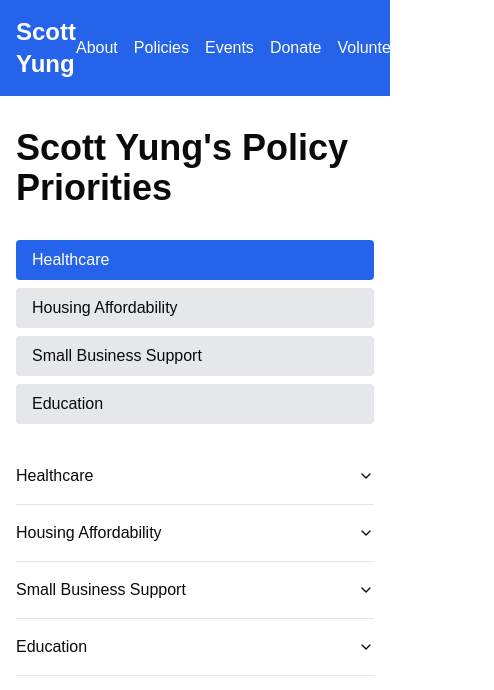
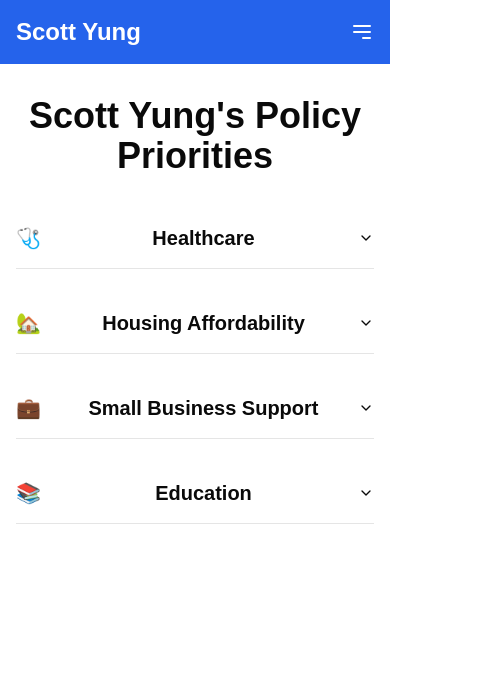
Before and after one commit to shreytalreja25/scott-yung-campaign, a Next.js app: page /policies in a window 390 px wide. Shown: the top 690 px of the page, 494 px wide, since content can reach past the window. Built offline with nearby package versions, Linux system fonts and the light colour scheme.

Commit message:
Fixed tabs

```diff
--- a/app/about/page.tsx
+++ b/app/about/page.tsx
@@ -9,7 +9,7 @@ export default function AboutPage() {
       <h1 className="text-4xl font-bold mb-8 text-center">About Scott Yung</h1>
 
       {/* Main Content */}
-      <div className="flex flex-col md:flex-row items-start justify-between md:space-x-8 mb-10">
+      <div className="flex flex-col md:flex-row items-center justify-between md:space-x-8 mb-10">
         {/* Image Section */}
         <Image
           src="/placeholder.jpg"
--- a/app/layout.tsx
+++ b/app/layout.tsx
@@ -1,36 +1,79 @@
+'use client';
+
 import Link from 'next/link';
 import './globals.css';
+import { useState } from 'react';
 
 export default function RootLayout({
   children,
 }: Readonly<{
   children: React.ReactNode;
 }>) {
+  const [isMenuOpen, setIsMenuOpen] = useState(false);
+
   return (
     <html lang="en">
       <body>
         <header className="bg-blue-600 text-white p-4">
           <nav className="container mx-auto flex justify-between items-center">
+            {/* Logo */}
             <Link href="/" className="text-2xl font-bold">
               Scott Yung
             </Link>
-            <div className="space-x-4">
-              <Link href="/about" className="hover:underline">
+
+            {/* Hamburger Menu (Mobile View) */}
+            <button
+              className="block md:hidden focus:outline-none"
+              onClick={() => setIsMenuOpen(!isMenuOpen)}
+              aria-label="Toggle Navigation"
+            >
+              <svg
+                className="w-6 h-6"
+                fill="none"
+                stroke="currentColor"
+                viewBox="0 0 24 24"
+                xmlns="http://www.w3.org/2000/svg"
+              >
+                {isMenuOpen ? (
+                  <path
+                    strokeLinecap="round"
+                    strokeLinejoin="round"
+                    strokeWidth="2"
+                    d="M6 18L18 6M6 6l12 12"
+                  />
+                ) : (
+                  <path
+                    strokeLinecap="round"
+                    strokeLinejoin="round"
+                    strokeWidth="2"
+                    d="M4 6h16M4 12h16m-7 6h7"
+                  />
+                )}
+              </svg>
+            </button>
+
+            {/* Navigation Links */}
+            <div
+              className={`${
+                isMenuOpen ? 'block' : 'hidden'
+              } md:flex md:items-center space-y-4 md:space-y-0 md:space-x-4 mt-4 md:mt-0`}
+            >
+              <Link href="/about" className="hover:underline block md:inline-block">
                 About
               </Link>
-              <Link href="/policies" className="hover:underline">
+              <Link href="/policies" className="hover:underline block md:inline-block">
                 Policies
               </Link>
-              <Link href="/events" className="hover:underline">
+              <Link href="/events" className="hover:underline block md:inline-block">
                 Events
               </Link>
-              <Link href="/donate" className="hover:underline">
+              <Link href="/donate" className="hover:underline block md:inline-block">
                 Donate
               </Link>
-              <Link href="/volunteer" className="hover:underline">
+              <Link href="/volunteer" className="hover:underline block md:inline-block">
                 Volunteer
               </Link>
-              <Link href="/grievance" className="hover:underline">
+              <Link href="/grievance" className="hover:underline block md:inline-block">
                 Grievance
               </Link>
             </div>
--- a/app/policies/page.tsx
+++ b/app/policies/page.tsx
@@ -1,70 +1,74 @@
-'use client'
+'use client';
 
-import { useState } from 'react'
-import { Accordion, AccordionContent, AccordionItem, AccordionTrigger } from '@/components/ui/accordion'
+import { Accordion, AccordionContent, AccordionItem, AccordionTrigger } from '@/components/ui/accordion';
+import Image from 'next/image';
 
 export default function PoliciesPage() {
-  const [activePolicy, setActivePolicy] = useState('healthcare')
-
   const policies = [
     {
       id: 'healthcare',
       title: 'Healthcare',
       description: 'Improving access to quality care for all residents of Bennelong.',
-      details: 'Scott Yung is committed to enhancing healthcare services in Bennelong by advocating for increased funding for local hospitals, supporting mental health initiatives, and ensuring that every resident has access to affordable and high-quality medical care.'
+      details: 'Scott Yung is committed to enhancing healthcare services in Bennelong by advocating for increased funding for local hospitals, supporting mental health initiatives, and ensuring that every resident has access to affordable and high-quality medical care.',
+      icon: '🩺', // Icon for healthcare
+      image: '/placeholder.svg' // Placeholder image
     },
     {
       id: 'housing-affordability',
       title: 'Housing Affordability',
       description: 'Making housing more accessible and affordable in Sydney.',
-      details: "Scott's plan for housing affordability includes working with local councils to increase housing supply, supporting first-time homebuyers with targeted assistance programs, and advocating for policies that balance development with maintaining the character of our neighborhoods."
+      details: "Scott's plan for housing affordability includes working with local councils to increase housing supply, supporting first-time homebuyers with targeted assistance programs, and advocating for policies that balance development with maintaining the character of our neighborhoods.",
+      icon: '🏡', // Icon for housing
+      image: '/placeholder.svg' // Placeholder image
     },
     {
       id: 'small-business-support',
       title: 'Small Business Support',
       description: 'Reducing red tape and providing financial assistance to local businesses.',
-      details: 'Scott understands the challenges faced by small businesses. His policy includes streamlining bureaucratic processes, providing tax incentives for small business owners, and creating local business hubs to foster innovation and collaboration.'
+      details: 'Scott understands the challenges faced by small businesses. His policy includes streamlining bureaucratic processes, providing tax incentives for small business owners, and creating local business hubs to foster innovation and collaboration.',
+      icon: '💼', // Icon for small business
+      image: '/placeholder.svg' // Placeholder image
     },
     {
       id: 'education',
       title: 'Education',
       description: 'Enhancing funding for schools and programs for students in Bennelong.',
-      details: "Education is a cornerstone of Scott's campaign.He plans to fight for increased funding for public schools in Bennelong, support programs that prepare students for the jobs of the future, and work to make higher education more accessible and affordable for local residents."
+      details: "Education is a cornerstone of Scott's campaign. He plans to fight for increased funding for public schools in Bennelong, support programs that prepare students for the jobs of the future, and work to make higher education more accessible and affordable for local residents.",
+      icon: '📚', // Icon for education
+      image: '/placeholder.svg' // Placeholder image
     }
-  ]
+  ];
 
   return (
     <div className="container mx-auto px-4 py-8">
-      <h1 className="text-4xl font-bold mb-8">Scott Yung's Policy Priorities</h1>
-      <div className="grid grid-cols-1 md:grid-cols-4 gap-6">
-        <div className="md:col-span-1">
-          <nav className="space-y-2">
-            {policies.map((policy) => (
-              <button
-                key={policy.id}
-                onClick={() => setActivePolicy(policy.id)}
-                className={`w-full text-left px-4 py-2 rounded ${activePolicy === policy.id ? 'bg-blue-600 text-white' : 'bg-gray-200 hover:bg-gray-300'
-                  }`}
-              >
-                {policy.title}
-              </button>
-            ))}
-          </nav>
-        </div>
-        <div className="md:col-span-3">
+      <h1 className="text-4xl font-bold mb-8 text-center">Scott Yung's Policy Priorities</h1>
+
+      {/* Accordion Section */}
       <Accordion type="single" collapsible className="w-full">
         {policies.map((policy) => (
-              <AccordionItem key={policy.id} value={policy.id}>
-                <AccordionTrigger>{policy.title}</AccordionTrigger>
+          <AccordionItem key={policy.id} value={policy.id} className="mb-6">
+            <AccordionTrigger className="text-xl font-semibold flex items-center">
+              <span className="mr-2">{policy.icon}</span>
+              {policy.title}
+            </AccordionTrigger>
             <AccordionContent>
-                  <p className="mb-4">{policy.description}</p>
-                  <p>{policy.details}</p>
+              <div className="flex flex-col md:flex-row items-start md:items-center gap-6">
+                <Image
+                  src={policy.image}
+                  alt={`${policy.title} image`}
+                  width={400}
+                  height={200}
+                  className="rounded-lg shadow-lg"
+                />
+                <div>
+                  <p className="mb-4 text-lg">{policy.description}</p>
+                  <p className="text-sm">{policy.details}</p>
+                </div>
+              </div>
             </AccordionContent>
           </AccordionItem>
         ))}
       </Accordion>
     </div>
-      </div>
-    </div>
-  )
+  );
 }
```
Lines whose indentation alone changed are shown as unchanged.
